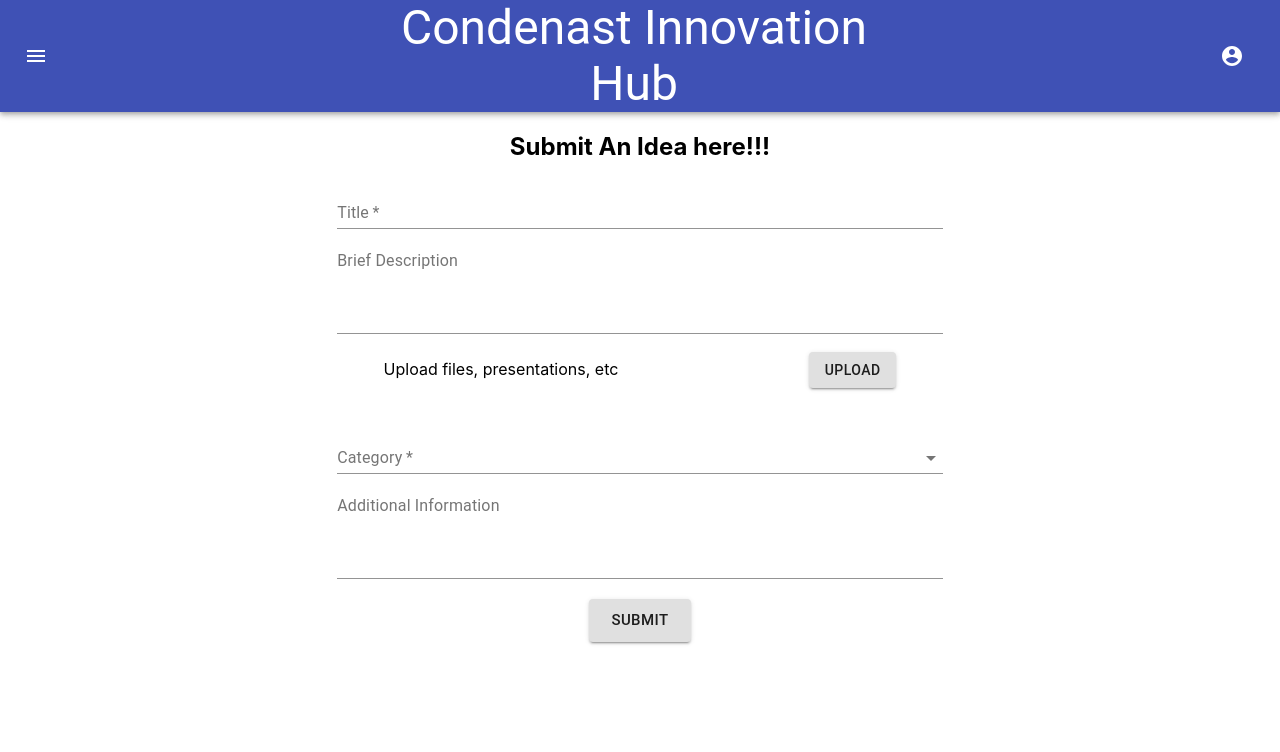
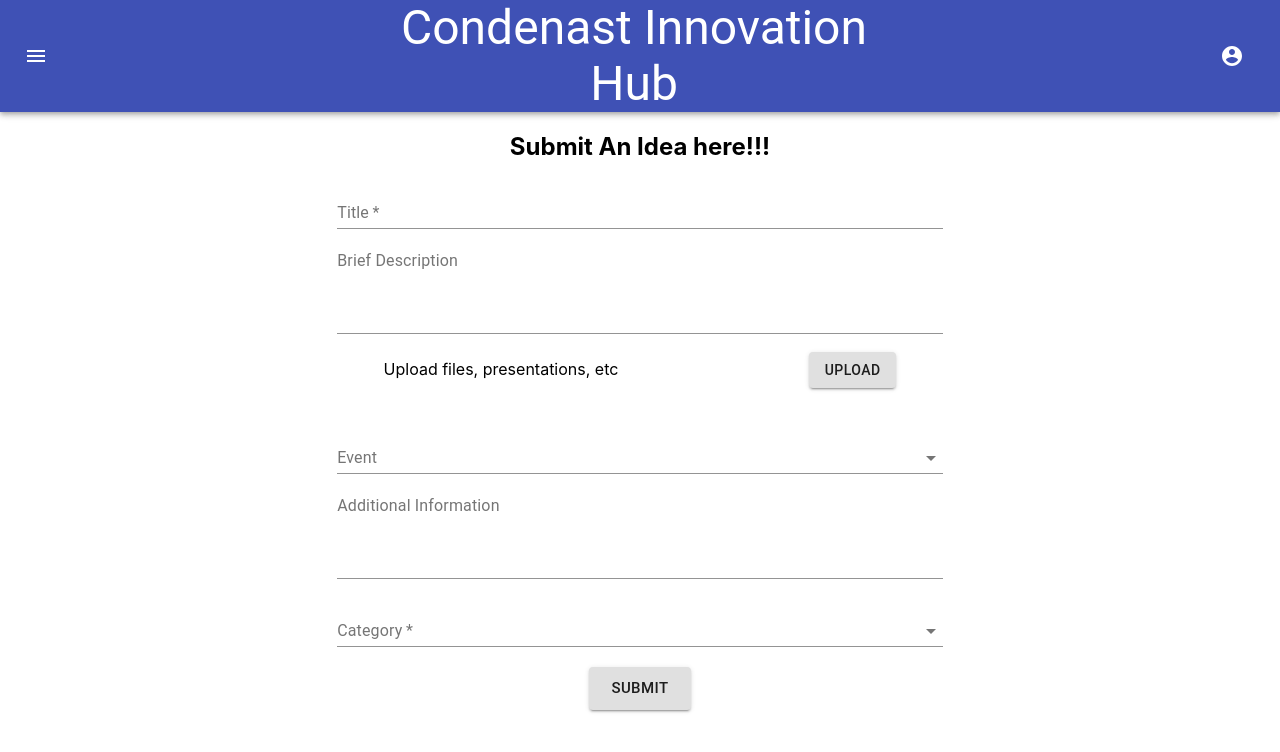
Before and after one commit to suresharam/innovation-hub, a React (Create React App) app in the folder app/: page / in a window 1280 px wide. Shown: the top 752 px of the page. Built offline with nearby package versions, Linux system fonts and the light colour scheme.

Commit message:
Modifying component code to add Event dropdown

```diff
--- a/app/src/Dropdown.js
+++ b/app/src/Dropdown.js
@@ -5,30 +5,29 @@
 import FormControl from '@material-ui/core/FormControl';
 import Select from '@material-ui/core/Select';
 
-export default function Dropdown() {
-  const [category, setCategory] = React.useState('');
+export default function Dropdown({label, isRequired = false, options = []}) {
+  const [option, setOption] = React.useState('');
 
   const handleChange = (event) => {
-    setCategory(event.target.value);
+    setOption(event.target.value);
   };
 
   return (
     <Box sx={{ minWidth: 120, marginTop: '20px' }}>
-      <FormControl required>
-        <InputLabel id="demo-simple-select-label">Category</InputLabel>
+      <FormControl required={isRequired}>
+        <InputLabel id="demo-simple-select-label">{label}</InputLabel>
         <Select
           labelId="demo-simple-select-label"
           id="demo-simple-select"
-          value={category}
-          label="Category"
+          value={option}
+          label={label}
           onChange={handleChange}
         >
-          <MenuItem value='technology'>Technology</MenuItem>
-          <MenuItem value='digital'>Digital</MenuItem>
-          <MenuItem value='brands'>Brands</MenuItem>
-          <MenuItem value='tools'>Tools</MenuItem>
-          <MenuItem value='Advertisement'>Advertisement</MenuItem>
-          <MenuItem value='others'>Others</MenuItem>
+        {options.map((item) => {
+            return (
+            <MenuItem value={item.value}>{item.text}</MenuItem>
+            );
+        })}
         </Select>
       </FormControl>
     </Box>
--- a/app/src/IdeaForm.js
+++ b/app/src/IdeaForm.js
@@ -54,7 +54,20 @@
             <div className="clear-float" />
         </div>
         <div>
-            <Dropdown />
+        <Dropdown
+                label="Event"
+                isRequired={false}
+                options={[
+                    {
+                        value: 'hackathon-2022',
+                        text: 'Hackathon 2022'
+                    },
+                    {
+                        value: 'hackathon-2021',
+                        text: 'Hackathon 2021'
+                    }
+                ]}
+            />
         </div>
         <div>
         <TextField
@@ -64,6 +77,38 @@
             rows={4}
             defaultValue=""
             variant="standard"
+            />
+        </div>
+        <div>
+            <Dropdown
+                label="Category"
+                isRequired={true}
+                options={[
+                    {
+                        value: 'technology',
+                        text: 'Technology'
+                    },
+                    {
+                        value: 'digital',
+                        text: 'Digital'
+                    },
+                    {
+                        value: 'brands',
+                        text: 'Brands'
+                    },
+                    {
+                        value: 'tools',
+                        text: 'Tools'
+                    },
+                    {
+                        value: 'Advertisement',
+                        text: 'Advertisement'
+                    },
+                    {
+                        value: 'others',
+                        text: 'Others'
+                    }
+                ]}
             />
         </div>
         <Button
```
